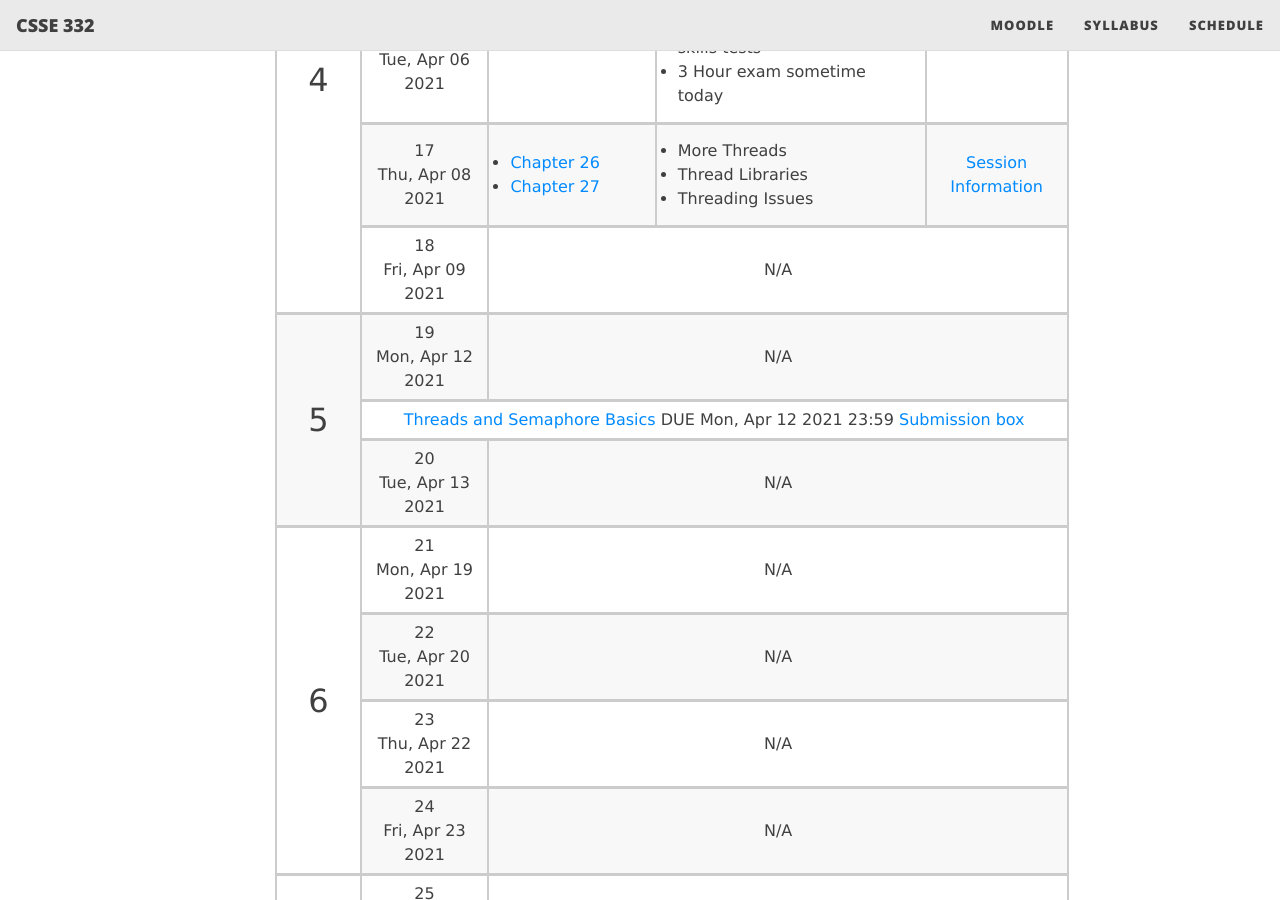
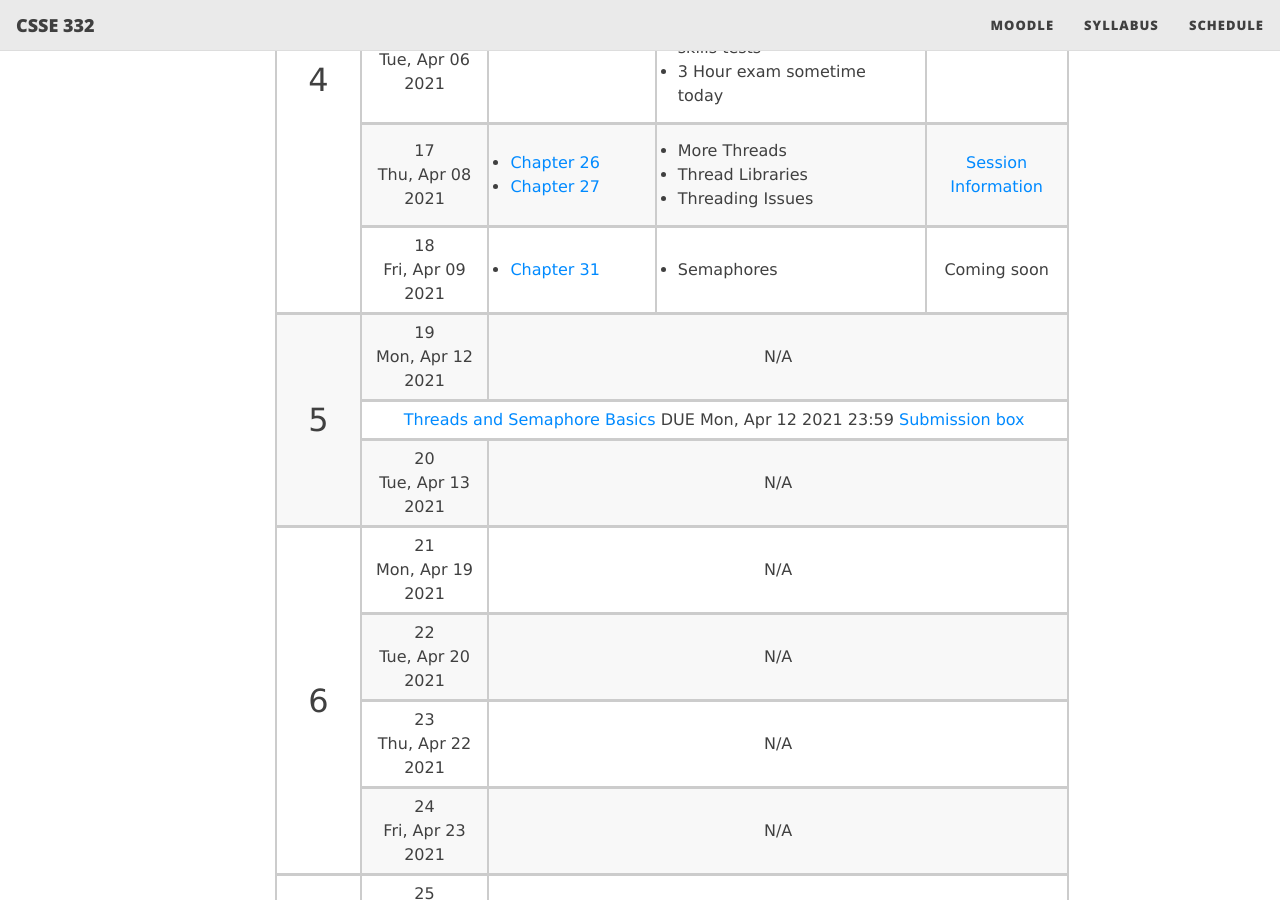
Before and after one commit to RHIT-CSSE/csse332, a Jekyll site: the page built from schedule.md, in a window 1280 px wide and 900 px high, scrolled down 2301 px. Built offline with Jekyll 4.4.1, drawn with Linux system fonts in a browser that asks for light colours; nearby versions of some CDN libraries.

Commit message:
updated the schedule and fixed the slides link

```diff
--- a/schedule.md
+++ b/schedule.md
@@ -312,7 +312,18 @@ Exam1Prep<br/>No activity!  Do a practice exam</td>
 <tr>
 <td markdown="span">
 18 <br/> Fri, Apr 09 2021</td>
-<td markdown="span" colspan="3">N/A</td>
+<td markdown="span" style="text-align:left">
+{::nomarkdown}<ul style="margin:0;padding:.5rem">
+<li> <a href="https://pages.cs.wisc.edu/~remzi/OSTEP/threads-sema.pdf"> Chapter 31 </a> </li>
+</ul>{:/}
+</td>
+<td markdown="span" style="text-align:left">
+{::nomarkdown}<ul style="margin:0;padding:.5rem">
+<li> Semaphores </li>
+</ul>{:/}
+</td>
+<td markdown="span">
+Coming soon</td>
 </tr>
 <tr>
 <td rowspan="3" markdown="span" style="font-size:xx-large;"><a name="w5">5</a></td>
```
Also changed, not shown: _data/schedule.yml (+11 -12 lines), sessions/17_session17.md (+13 -1 lines).
